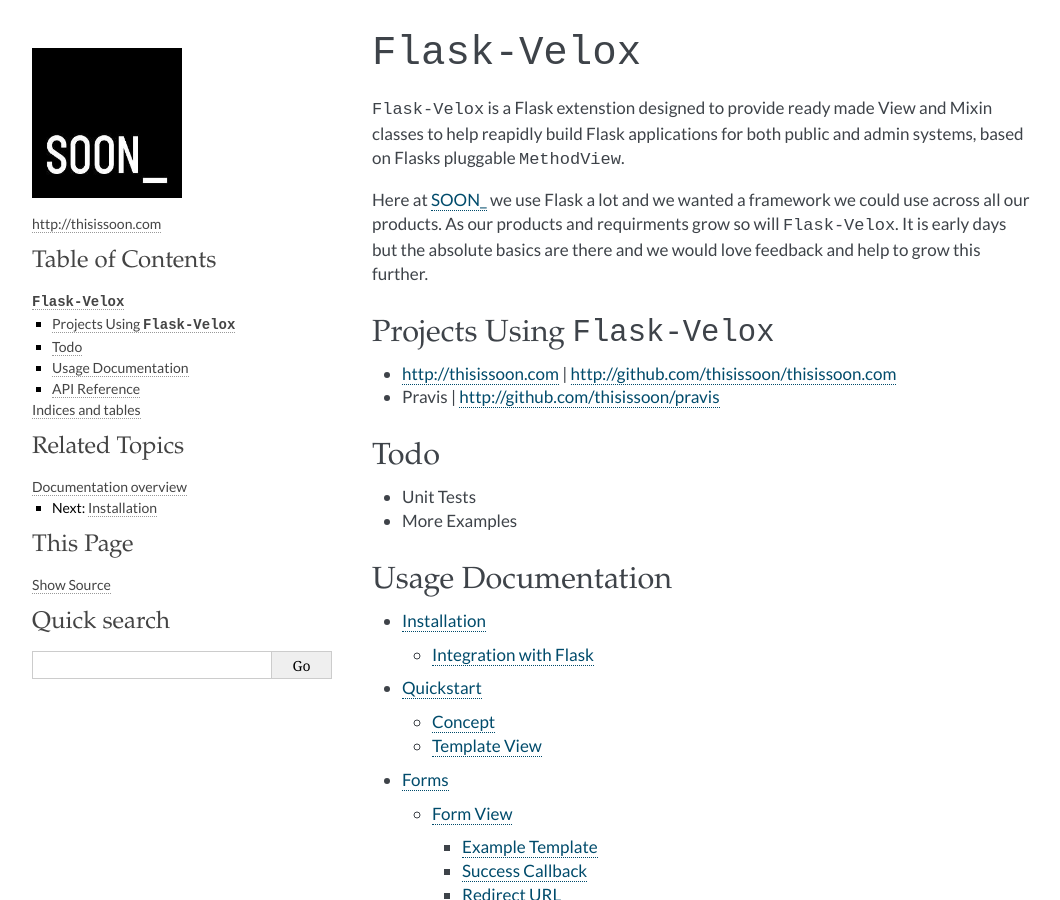
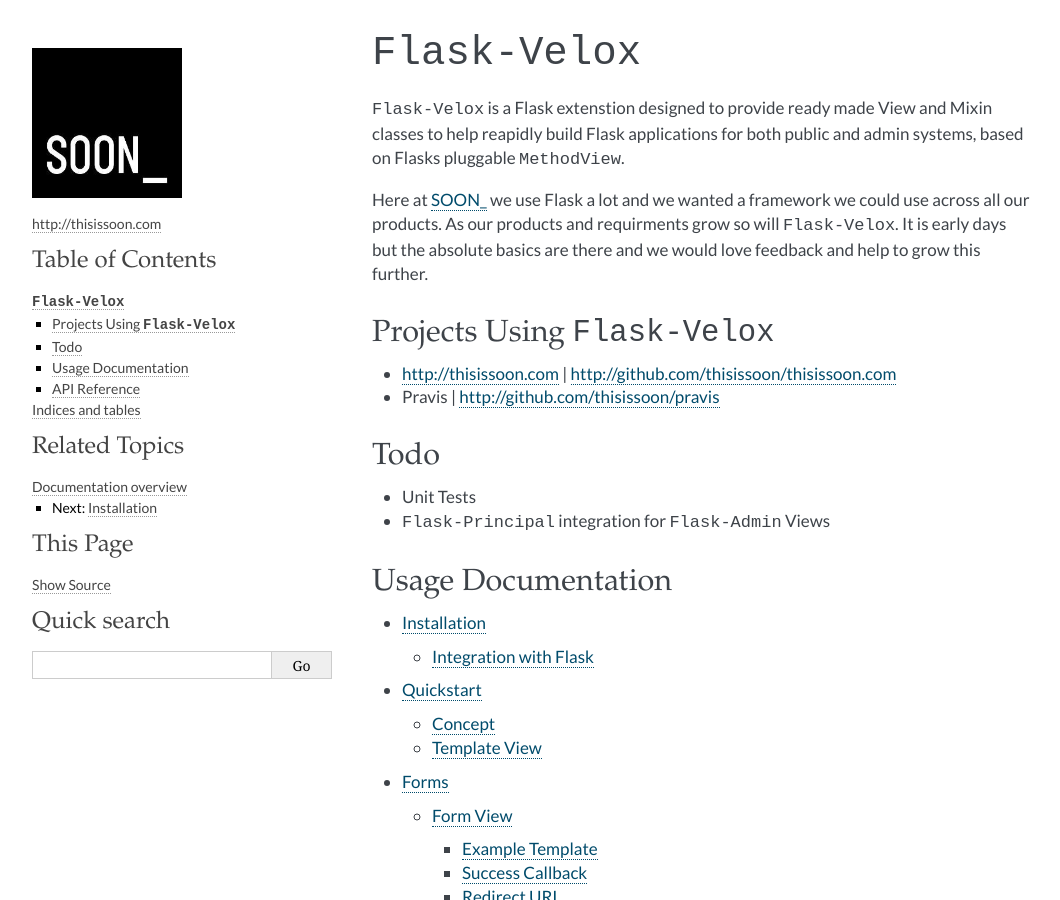
Before and after one commit to thisissoon/Flask-Velox, a Sphinx documentation site: the page built from docs/index.rst, in a window 1280 px wide and 900 px high. Shown: the whole window, without its empty margins (98-1158 px from the left). Built offline with Sphinx 7.4.7, drawn with Linux system fonts in a browser that asks for light colours; some web fonts are replaced; the version number could not be read and is left out.

Commit message:
Added another item to todo

```diff
--- a/docs/index.rst
+++ b/docs/index.rst
@@ -20,7 +20,7 @@
 ----
 
 * Unit Tests
-* More Examples
+* ``Flask-Principal`` integration for ``Flask-Admin`` Views
 
 Usage Documentation
 -------------------
```
